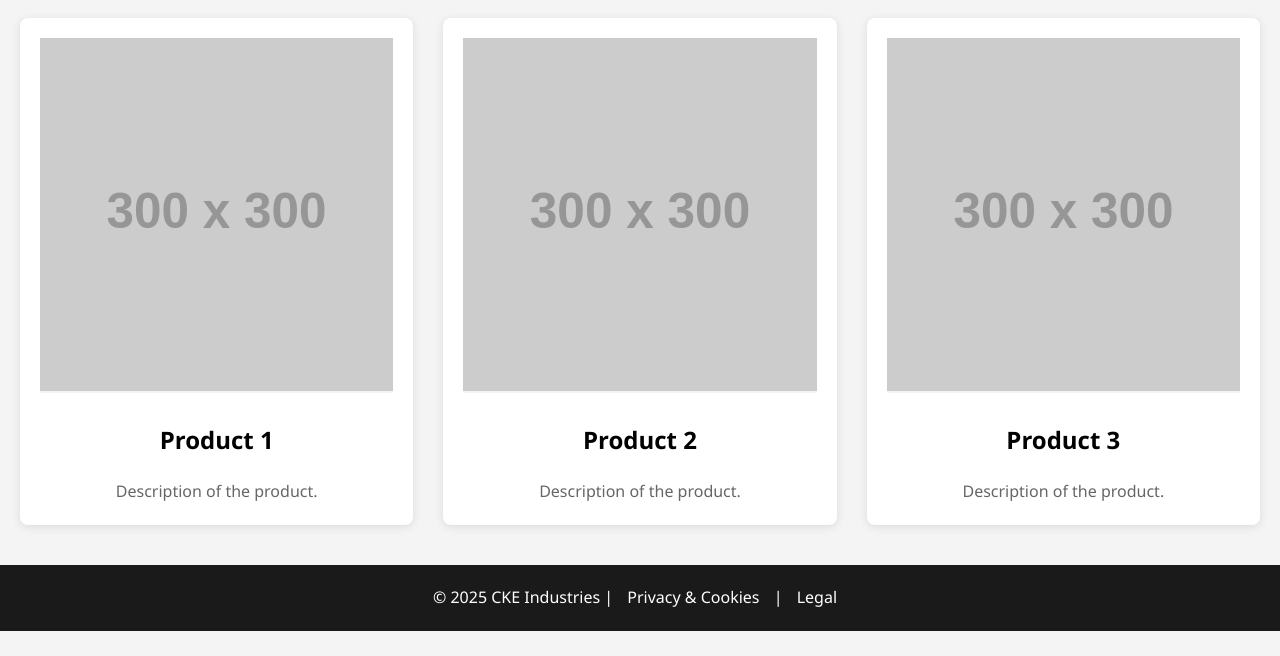
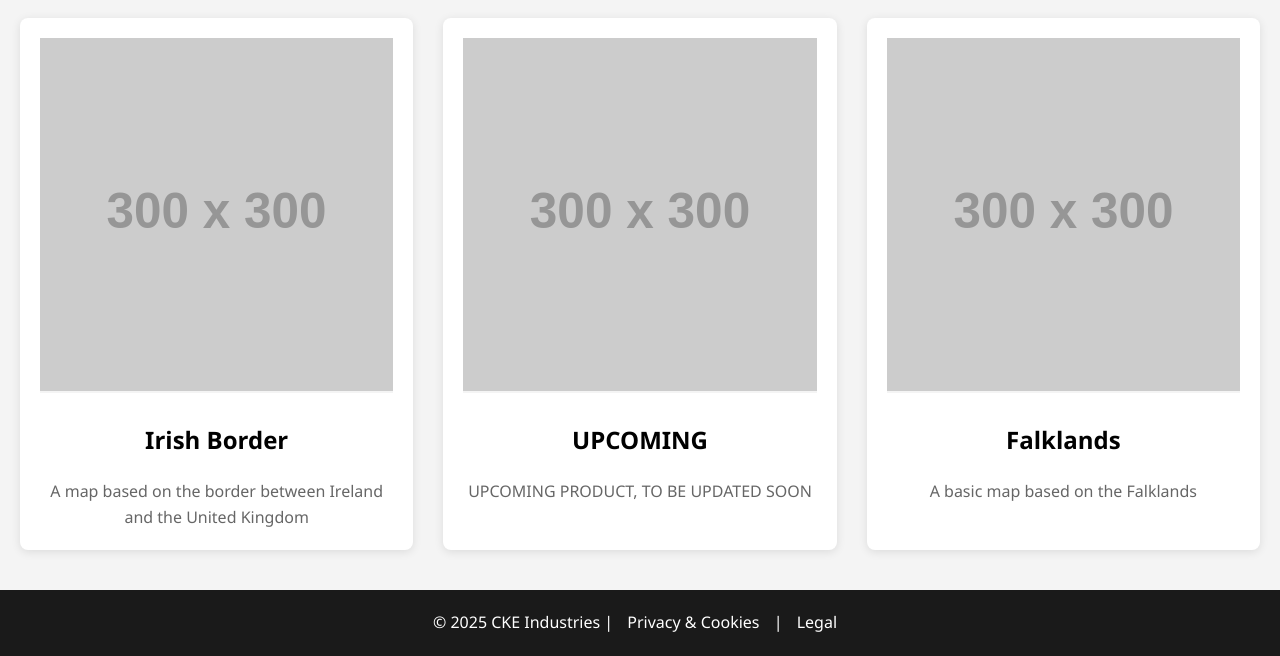
Before and after one commit to localhelp/steamcke, a plain HTML site: page index.html in a window 1280 px wide. Shown: the part 766-1422 px from the top of the page. Before the commit the page ends 1397 px from the top, so only its background shows below. Drawn offline with Linux system fonts and the light colour scheme; placeholder pictures from the web are drawn by us; a web font is replaced by a local one.

Commit message:
Update index.html

```diff
--- a/index.html
+++ b/index.html
@@ -155,18 +155,18 @@
   <div class="grid-container">
     <div class="grid-item">
       <img src="https://via.placeholder.com/300" alt="Product 1">
-      <h3>Product 1</h3>
-      <p>Description of the product.</p>
+      <h3>Irish Border</h3>
+      <p>A map based on the border between Ireland and the United Kingdom</p>
     </div>
     <div class="grid-item">
       <img src="https://via.placeholder.com/300" alt="Product 2">
-      <h3>Product 2</h3>
-      <p>Description of the product.</p>
+      <h3>UPCOMING</h3>
+      <p>UPCOMING PRODUCT, TO BE UPDATED SOON</p>
     </div>
     <div class="grid-item">
       <img src="https://via.placeholder.com/300" alt="Product 3">
-      <h3>Product 3</h3>
-      <p>Description of the product.</p>
+      <h3>Falklands</h3>
+      <p>A basic map based on the Falklands</p>
     </div>
   </div>
 
```
